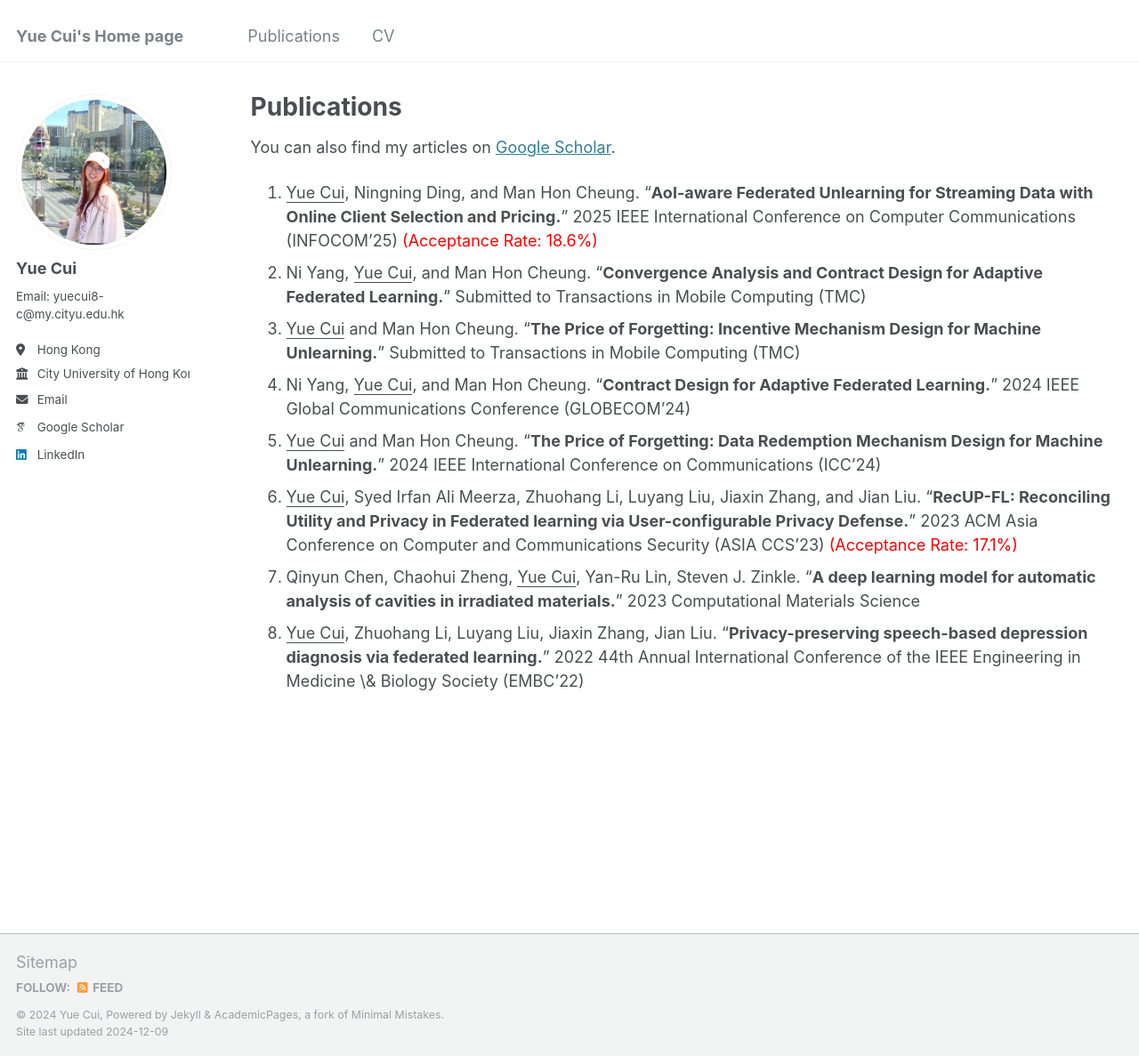
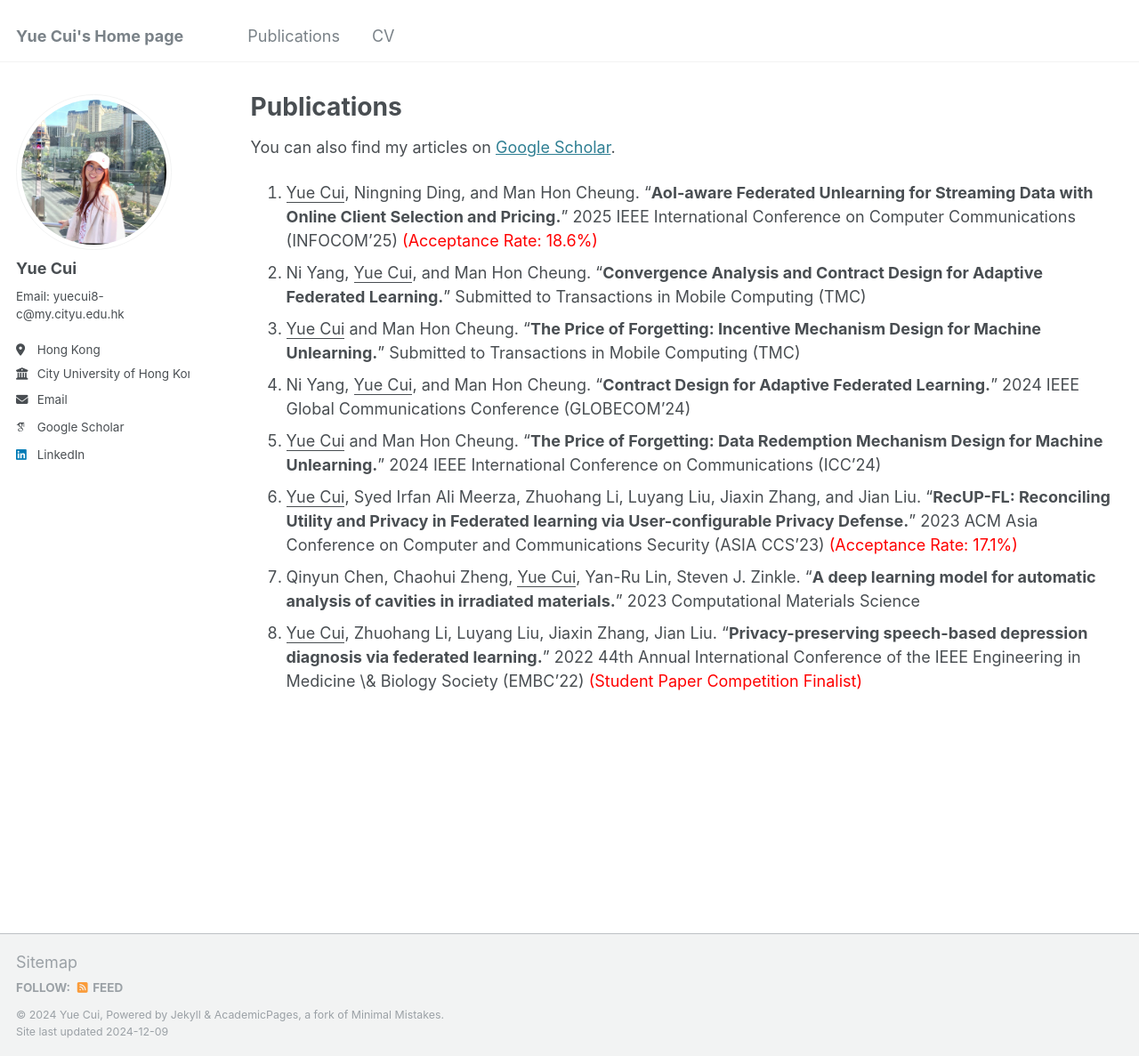
Before and after one commit to ycui26/ycui26.github.io, a Jekyll site: the page built from _pages/publications.md, in a window 1280 px wide and 1187 px high. Shown: the whole window at 89% size. Built offline with Jekyll 4.4.1, drawn with Linux system fonts in a browser that asks for light colours; some web fonts are replaced.

Commit message:
Update publications.md

```diff
--- a/_pages/publications.md
+++ b/_pages/publications.md
@@ -14,4 +14,4 @@ You can also find my articles on [Google Scholar](https://scholar.google.com/cit
 5. <ins>Yue Cui</ins> and Man Hon Cheung. “**The Price of Forgetting: Data Redemption Mechanism Design for Machine Unlearning.**” 2024 IEEE International Conference on Communications (ICC'24)
 6. <ins>Yue Cui</ins>, Syed Irfan Ali Meerza, Zhuohang Li, Luyang Liu, Jiaxin Zhang, and Jian Liu. "**RecUP-FL: Reconciling Utility and Privacy in Federated learning via User-configurable Privacy Defense.**" 2023 ACM Asia Conference on Computer and Communications Security (ASIA CCS'23) <span style="color:red">(Acceptance Rate: 17.1%)</span>
 7. Qinyun Chen, Chaohui Zheng, <ins>Yue Cui</ins>, Yan-Ru Lin, Steven J. Zinkle. "**A deep learning model for automatic analysis of cavities in irradiated materials.**" 2023 Computational Materials Science
-8. <ins>Yue Cui</ins>, Zhuohang Li, Luyang Liu, Jiaxin Zhang, Jian Liu. "**Privacy-preserving speech-based depression diagnosis via federated learning.**" 2022 44th Annual International Conference of the IEEE Engineering in Medicine \& Biology Society (EMBC'22)
+8. <ins>Yue Cui</ins>, Zhuohang Li, Luyang Liu, Jiaxin Zhang, Jian Liu. "**Privacy-preserving speech-based depression diagnosis via federated learning.**" 2022 44th Annual International Conference of the IEEE Engineering in Medicine \& Biology Society (EMBC'22) <span style="color:red">(Student Paper Competition Finalist)</span>
```
